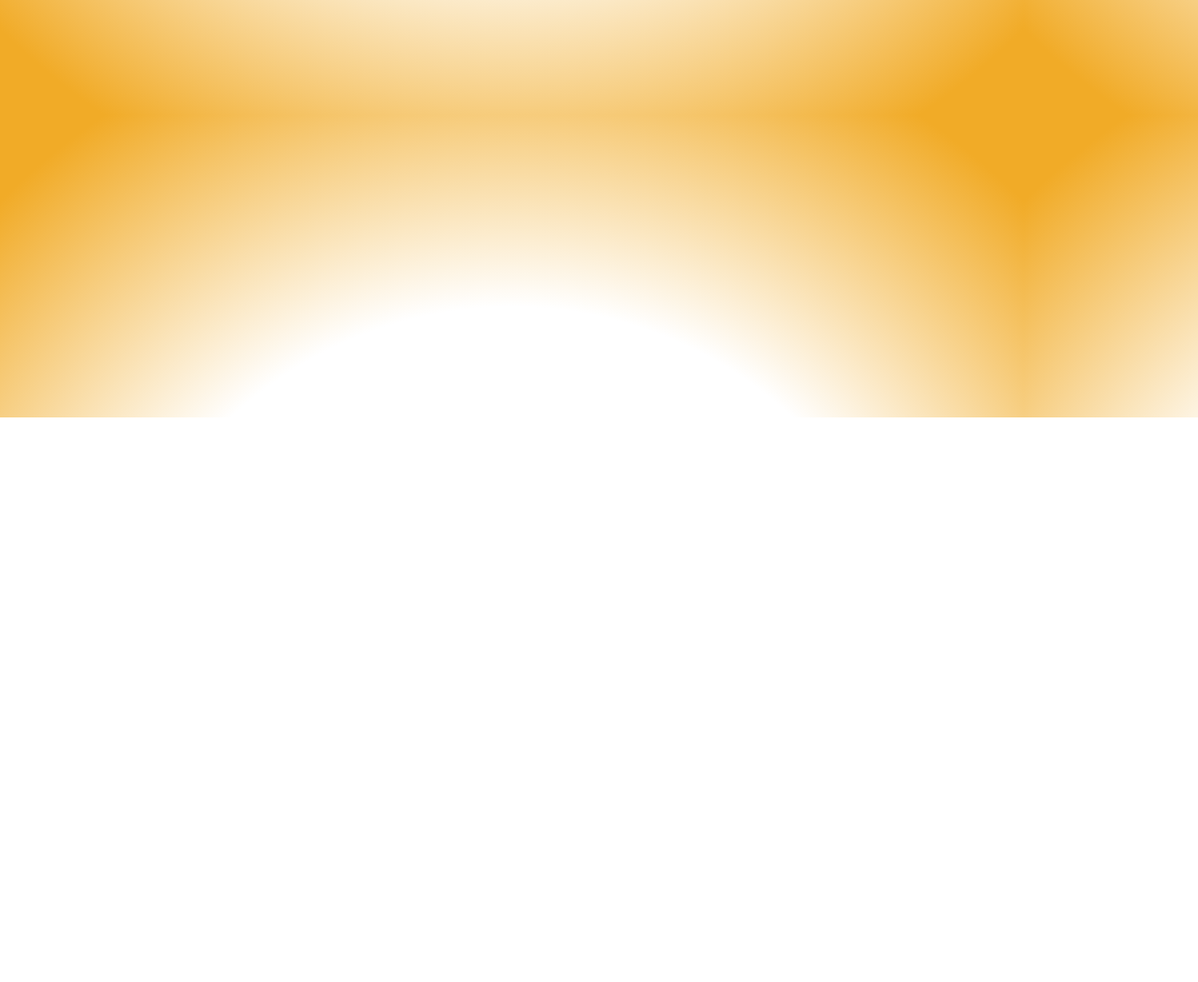
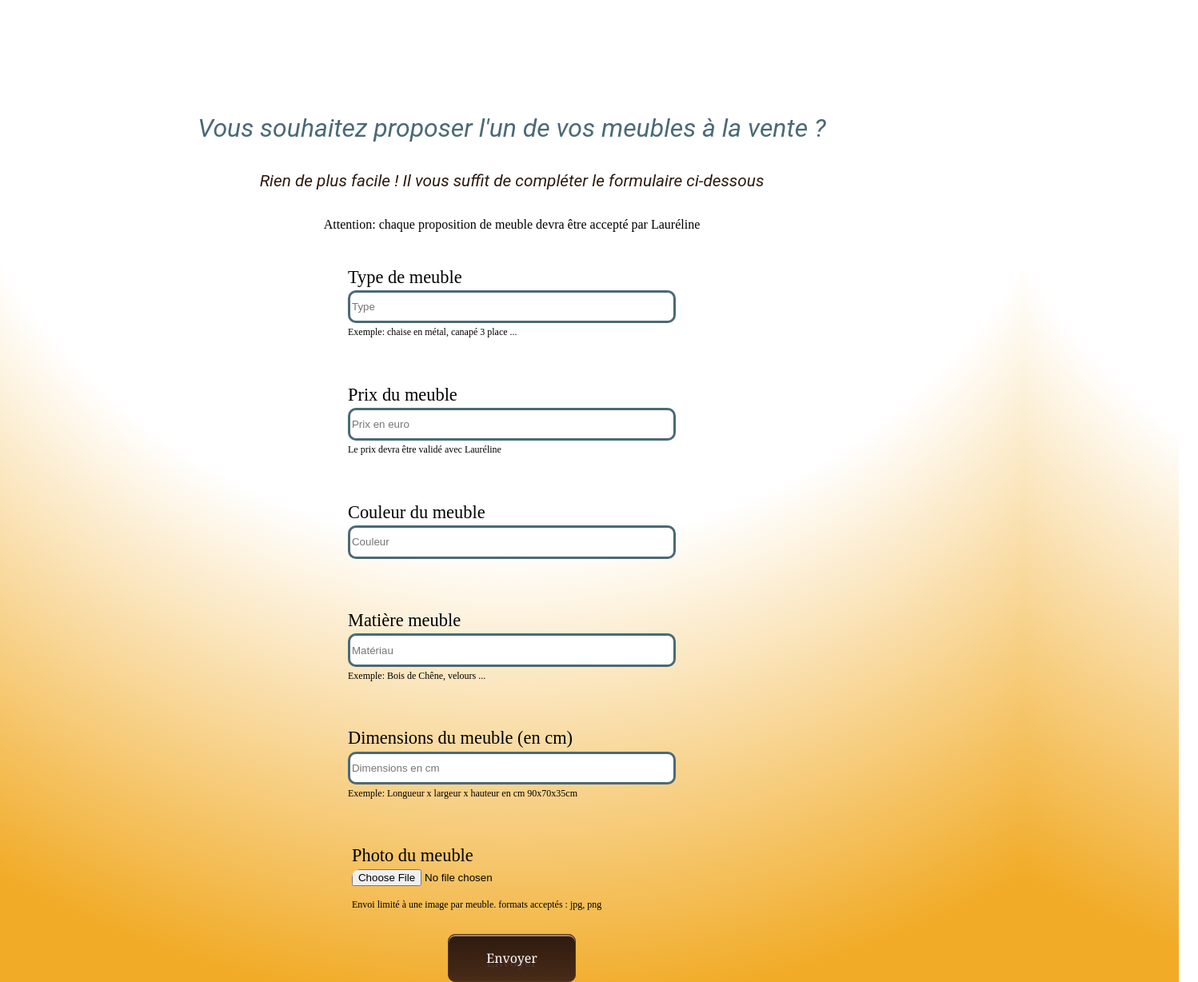
Before and after one commit to terence-da-conceicao/Vente2Meuble-Front, a Vue app: page / in a window 1280 px wide. Shown: the part 1364-2592 px from the top of the page at 80% size, 1498 px wide, since content can reach past the window. Before the commit the page ends 1886 px from the top, so only its background shows below. Built offline with nearby package versions, Linux system fonts and the light colour scheme; a web font is replaced by a local one.

Commit message:
unifié les fichiers pour qu'ils soient tous avec script setup + création du form pour ajouter des meubles + factorisatoin du css

```diff
--- a/src/assets/main.css
+++ b/src/assets/main.css
@@ -9,11 +9,32 @@ body {
   background: radial-gradient(circle, rgba(255,255,255,1) 52%, rgba(241,171,39,1) 92%);
   /* overflow-x: hidden; */
 }
+
+h1, h2, h3{
+  font-family: "Roboto", serif;
+  text-align: center;
+  font-style: italic;
+}
+
+
 h1{
-  font-family: "Roboto", serif;
+  font-size: 4em;
+  font-style: italic;
+  margin: 5% 0;
+  color:#2E1B0F ;
+
 }
+
 h2 {
-  font-size:30px;
+  font-size:2em;
+  color: #4A6A75;
+
+}
+
+h3{
+  font-size: 1.3em;
+  margin: 40px 20px 20px 20px;
+  color:#2E1B0F ;
 }
 
 .logSubs {
--- a/src/components/Button.vue
+++ b/src/components/BaseButton.vue
@@ -2,8 +2,7 @@
 
 //  Définition des props utilisable sur le composant Button ici : cta (call to action)
 const props = defineProps({
-  cta: String,
-  pageAdress : String,
+  cta: String
 })
 
 
@@ -46,9 +45,7 @@ button:active {
 
 <template>
 
-<article>
 	<!-- creation d'un bouton avec comme texte la valeur de la props cta (qui seras entré dans le composant parent) -->
      <button> {{ cta }}</button>
-</article>
 
 </template>
--- /dev/null
+++ b/src/components/Form.vue
@@ -0,0 +1,163 @@
+<script setup>
+import { ref } from 'vue';
+import BaseButton from "./BaseButton.vue";
+
+// Déclaration de la structure du formulaire en tant qu'objet réactif
+const form = ref({
+  type: '',
+  price: '',
+  color: '',
+  material: '',
+  dimensions: '',
+  photo: null, // Ce sera un objet fichier (File) une fois sélectionné
+});
+
+// Fonction pour gérer le changement de fichier
+function onFileChange(event) {
+  form.value.photo = event.target.files[0]; // Récupère le fichier sélectionné
+}
+
+// Fonction pour soumettre le formulaire
+async function submitForm() {
+  const formData = new FormData();
+  formData.append('type', form.value.type);
+  formData.append('price', form.value.price);
+  formData.append('color', form.value.color);
+  formData.append('material', form.value.material);
+  formData.append('dimensions', form.value.dimensions);
+  formData.append('photo', form.value.photo);
+
+  try {
+    // Envoi des données avec `fetch`
+    const response = await fetch('https://example.com/api/submit', { // Remplacez l'URL par celle de votre API
+      method: 'POST',
+      body: formData,
+    });
+
+    if (response.ok) {
+      console.log("Formulaire envoyé avec succès :", form.value);
+      alert('Formulaire soumis avec succès !');
+    } else {
+      console.error("Erreur lors de l'envoi du formulaire.");
+      alert('Une erreur est survenue lors de la soumission du formulaire.');
+    }
+  } catch (error) {
+    console.error("Erreur réseau :", error);
+    alert('Une erreur réseau est survenue.');
+  }
+}
+</script>
+
+
+<style scoped>
+
+section{
+  width: 80%;
+  display: flex;
+  flex-direction: column;
+  align-items: center;
+  justify-self: center;
+}
+
+
+form{
+  display: flex;
+  flex-direction: column;
+  align-items:center;
+  justify-content: center;
+  font-size: 1.4em;
+  width: 60%;
+  margin: auto;
+  /* background-color: aqua; */
+
+}
+
+
+/*Stylise les div qui contiennent l'input ainsi que son label et le <p></p> qui précise comment remplir le champ*/
+form>div{
+  margin: 5% 0;
+  display: flex;
+  flex-direction: column;
+}
+
+input{
+  width: 30em;
+  height: 2.5em;
+  border-radius: 10px 10px;
+  border: 3px solid #4A6A75;
+  margin: 5px 0;
+ /*  background-color: coral; */
+}
+
+#photo{
+  border: none;
+}
+/*stylise les <p></p> qui se trouvent sous chaque input afin d'aider l'utilisateur à les remplir */
+.aideInput{
+  font-size: 12px;
+}
+
+
+</style>
+
+
+<template>
+    <section>
+      <h2 id="sectionFormAddMeuble">Vous souhaitez proposer l'un de vos meubles à la vente ? </h2>
+
+<h3>Rien de plus facile ! Il vous suffit de compléter le formulaire ci-dessous</h3><br>
+
+<p>Attention: chaque proposition de meuble devra être accepté par Lauréline</p><br>
+
+
+<form @submit.prevent="submitForm">
+
+  <!-- Label et champ pour le type de meuble -->
+  <div>
+    <label for="type">Type de meuble</label>
+    <input type="text" id="type" v-model="form.type" placeholder="Type" required>
+    <p class="aideInput">Exemple: chaise en métal, canapé 3 place ...</p>
+  </div>
+
+  <!-- label et champ pour le prix du meuble -->
+  <div>
+    <label for="price">Prix du meuble</label>
+    <input type="text" id="price" v-model="form.price" placeholder="Prix en euro" required>
+    <p class="aideInput">Le prix devra être validé avec Lauréline </p>
+  </div>
+
+  <!-- label et champ pour la couleur du meuble -->
+  <div>
+    <label for="color">Couleur du meuble</label>
+    <input type="text" id="color" v-model="form.color" placeholder="Couleur" required>
+  </div>
+
+  <!-- label et champ pour la matière du meuble -->
+  <div>
+    <label for="material">Matière meuble</label>
+    <input type="text" id="material" v-model="form.material" placeholder="Matériau" required>
+    <p class="aideInput">Exemple: Bois de Chêne, velours ...</p>
+  </div>
+
+  <!-- label et champ pour les dimensions du meuble -->
+  <div>
+    <label for="dimensions">Dimensions du meuble (en cm)</label>
+    <input type="text" id="dimensions" v-model="form.type" placeholder="Dimensions en cm" required>
+    <p class="aideInput">Exemple: Longueur x largeur x hauteur en cm 90x70x35cm</p>
+  </div>
+
+  <!-- label et champ pour l'image du meuble -->
+  <div>
+    <label for="photo">Photo du meuble</label>
+
+    <input type="file" id="photo" @change="onFileChange" required>
+    <p class="aideInput">Envoi limité à une image par meuble. formats acceptés : jpg, png</p>
+  </div>
+
+  <!-- import du composant bouton -->
+  <BaseButton cta="Envoyer"/>
+
+</form>
+    </section>
+
+</template>
--- a/src/components/Header.vue
+++ b/src/components/Header.vue
@@ -81,6 +81,7 @@ header {
             <RouterLink to="/connexion" class="link" v-if="connectedState==false">Connexion</RouterLink>
             <RouterLink to="/deconnexion" class="link" v-if="connectedState==true">Déconnexion</RouterLink>
             <RouterLink to="/inscription" class="link" v-if="connectedState==false">Inscription</RouterLink>
+            <a href="#sectionFormAddMeuble" class="link">Ajout de meuble</a>
             <RouterLink to="/gestion" class="link">Gestion des stocks</RouterLink>
         </div>
         </header>
@@ -89,7 +90,6 @@ header {
 </template>
 
 <!--
-
 - image lien introuvable
 - flex
 - v-show et leurs props
--- a/src/components/MeubleCard.vue
+++ b/src/components/MeubleCard.vue
@@ -1,11 +1,12 @@
 <script setup>
 
-// on importe le composant dont on aura besoin ici
+// on importe le ou les composant(s) dont on aura besoin ici
 
-import Button from "./Button.vue"
+import BaseButton from "./BaseButton.vue"
+import Header from "../components/Header.vue"
 
 // on défini les props propre à notre composant MeubleCard : on peut donc lui injecter un nom/ une url d'image / un prix
-const props = defineProps({
+const props= defineProps({
   name: String,
   imgurl : String,
   prix : Number,
@@ -42,7 +43,7 @@ article {
     <h2>{{ name }}</h2>
     <p>{{ prix }} €</p>
 <!-- utilisation du composant button sur lequel on donne la valeur achetez a la props(variable) cta de Button -->
-<RouterLink :to="`/articlePage?id=${id}`"> <Button cta="En savoir plus"></Button></RouterLink>
+<RouterLink :to="`/articlePage?id=${id}`"> <BaseButton cta="En savoir plus"></BaseButton></RouterLink>
 </article>
 
 </template>
--- a/src/views/ArticlePage.vue
+++ b/src/views/ArticlePage.vue
@@ -1,38 +1,31 @@
-<!-- Le composant principal dans lequel va s'imbriquer tous les autre composant  -->
+<!-- Le composant principal dans lequel vont s'imbriquer tous les autres composants -->
 
-<script>
+<script setup>
+// On importe notre JSON (fausse BDD) et le composant dont on va avoir besoin (ici Header et Button)
+import { ref, onMounted } from 'vue'; // Importation des fonctions Vue nécessaires
+import { useRoute } from 'vue-router'; // Importation de `useRoute` pour accéder aux paramètres de la route
+import Header from "../components/Header.vue";
+import Button from "../components/BaseButton.vue";
+import jsonmeuble from "/jsonmeuble.json";
 
-// On importe notre JSON (fausse BDD) et le composant dont on va avoir besoin (ici header)
-import Header from "../components/Header.vue"
-import jsonmeuble from "/jsonmeuble.json"
-import Button from "../components/Button.vue"
+// Création d'un objet réactif `meuble` vide pour stocker le meuble correspondant
+const meuble = ref({});
+
+// Utilisation de la route actuelle pour récupérer les paramètres
+const route = useRoute();
+
+onMounted(() => {
+  // Récupérer l'ID du meuble depuis les paramètres de la route
+  const articleId = route.query.id; // Permet de récupérer l'ID présent dans l'URL de la page
+
+  // Find() => recherche un élément dans un tableau (jsonmeuble.meubles)
+  // On vérifie l'id de tous les items du tableau jsonmeuble et si on a un item.id
+  // qui correspond à articleId, on retourne son objet
+  meuble.value = jsonmeuble.meubles.find(item => item.id === parseInt(articleId));
+});
+</script>
 
 
-// permet de spécifier les éléments qu'on importe, on lui dit que toute ce qu'il y a dans ma base de donnée sera stocké dans une variabe "data"
-export default {
-  data() {
-    return {
-      meuble: {} // Objet vide pour stocker le meuble correspondant
-    };
-  },
-  components: {
-    Header,
-    Button
-  },
-  mounted() {
-    // Récupérer l'ID du meuble depuis les paramètres de la route
-    const articleId = this.$route.query.id; // Permet de récupérer l'ID présent dans l'URL de la page
-    // Find() => recherche un élément dans un tableau (jsonmeuble.meubles) on vérifie l'id de tout les item du tableau jasonmeuble et si on a un ITEM;id qui correspond a articleid on return son objet
-    this.meuble = jsonmeuble.meubles.find(item => item.id === parseInt(articleId));
-    }
-};
-
-
-//Définition des information que le composant à besoin de récupérer
-
-
-
-</script>
 
 <style scoped>
 
@@ -48,11 +41,11 @@ section {
 
 
 }
-h1 {
+/* h1 {
     text-align: center;
     font-size: 3em;
     margin-bottom: 5rem;
-}
+} */
 .imgContainer {
     width : 50dvw;
     background-color: #e0d5b6 ;
--- a/src/views/Connexion.vue
+++ b/src/views/Connexion.vue
@@ -29,7 +29,7 @@
 
 <template>
     <Header/>
-     <p>CONNEXION</p>
+     <h1>CONNEXION</h1>
 
      <form action="/login" method="post">
       <label for="email">Mail</label>
--- a/src/views/Gestion.vue
+++ b/src/views/Gestion.vue
@@ -6,13 +6,7 @@ Cette page n'est visible qu'en tant qu'admin -->
 </script>
 
 <style scoped>
-  h1{
-    font-family: roboto;
-    font-size: 4em;
-    text-align: center;
-    font-style: italic;
-    margin: 5% 0;
-  }
+
   table{
     justify-self: center;
     text-align: center;
--- a/src/views/HomePage.vue
+++ b/src/views/HomePage.vue
@@ -1,34 +1,26 @@
 <!-- Le composant principal dans lequel va s'imbriquer tous les autre composant  -->
 
-<script>
+<script setup>
 
 // On importe notre JSON (fausse BDD) et le composant dont on va avoir besoin
     import Header from "../components/Header.vue"
     import jsonmeuble from "/jsonmeuble.json"
     import MeubleCard from "../components/MeubleCard.vue"
+    import Form from "../components/Form.vue"
 
-// permet de spécifier les éléments qu'on importe, on lui dit que toute ce qu'il y a dans ma base de donnée sera stocké dans une variabe "data"
-export default {
-    data(){
-        return{
-            data: jsonmeuble
-        }
-    },
-    components: {
-        Header, MeubleCard
-    }
-}
 
+// On crée une variable réactive pour stocker les données de la "base de données" JSON
+const data = jsonmeuble;
 </script>
 
 <style scoped>
 /* style du titre de la page  */
-h1 {
+/* h1 {
     text-align: center;
     margin : 5%;
     font-size: 4em;
     font-style: italic;
-}
+} */
 /* style de la div qui contient toutes les cartes produits */
 .container {
     display : grid;
@@ -55,6 +47,9 @@ h1 {
         </div>
     </div>
 
+<Form/>
+
+
 </section>
 
 
```
